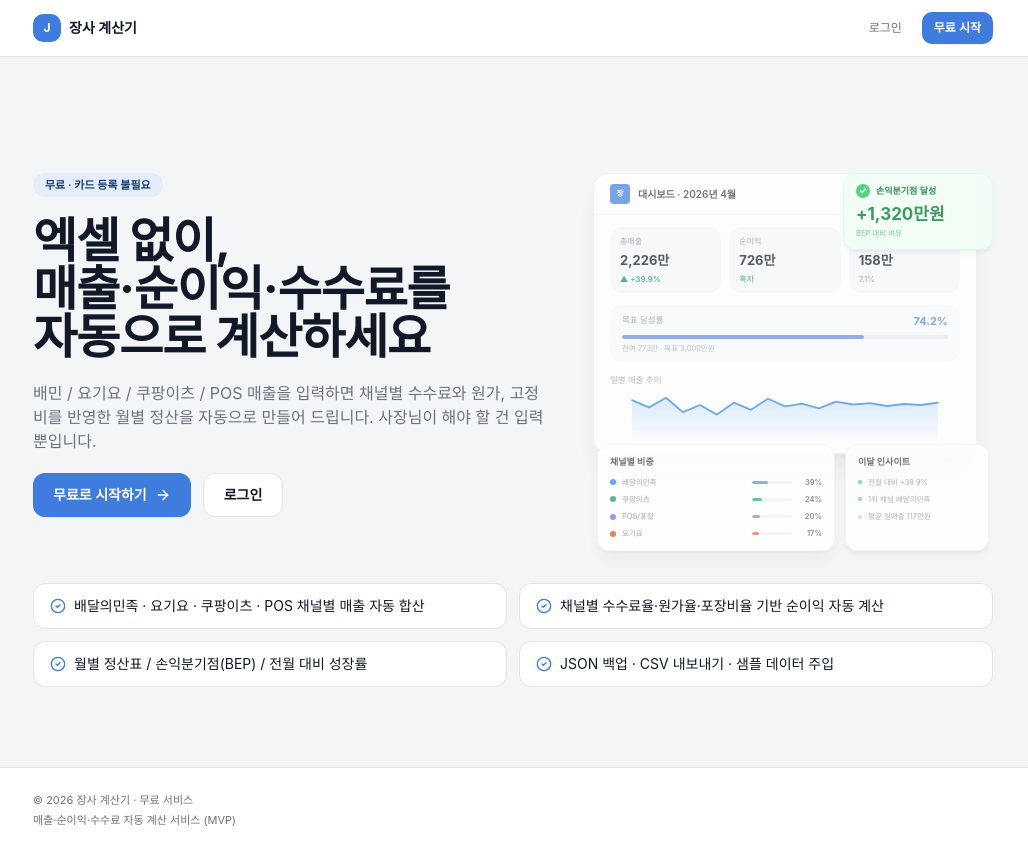
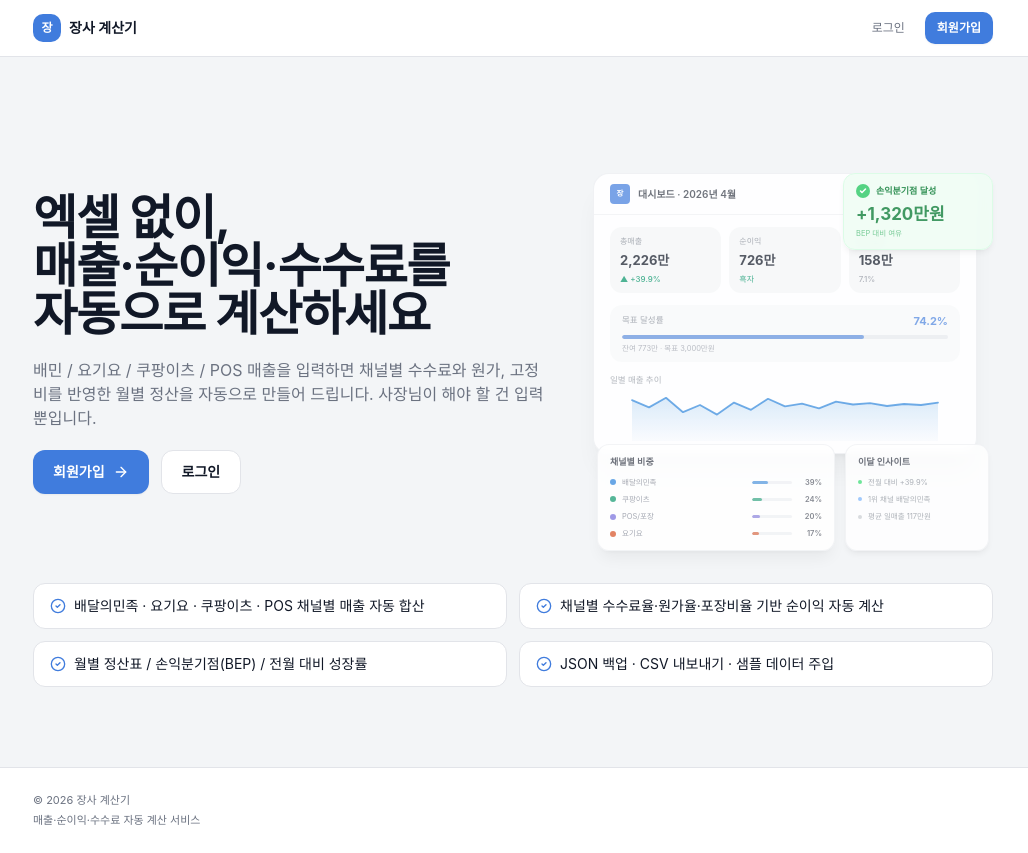
Before and after one commit to SooshinDG/JANGSA, a Next.js app: page / in a window 1280 px wide. Shown: the whole page, without its empty margins (127-1155 px from the left). Built offline with nearby package versions, Linux system fonts and the light colour scheme.

Commit message:
무료 전환 full

```diff
--- a/app/(marketing)/layout.tsx
+++ b/app/(marketing)/layout.tsx
@@ -12,7 +12,7 @@ export default function MarketingLayout({ children }: { children: ReactNode }) {
         <div className="mx-auto flex h-14 w-full max-w-5xl items-center justify-between px-4 md:px-8">
           <Link href="/" className="flex items-center gap-2">
             <span className="flex h-7 w-7 items-center justify-center rounded-md bg-primary text-xs font-bold text-primary-foreground">
-              J
+              장
             </span>
             <span className="text-sm font-semibold text-foreground">
               장사 계산기
@@ -32,7 +32,7 @@ export default function MarketingLayout({ children }: { children: ReactNode }) {
               href="/signup"
               className="ml-1 inline-flex h-8 items-center rounded-md bg-primary px-3 text-xs font-semibold text-primary-foreground shadow-sm transition-colors hover:bg-primary/90"
             >
-              무료 시작
+              회원가입
             </Link>
           </nav>
         </div>
@@ -40,8 +40,8 @@ export default function MarketingLayout({ children }: { children: ReactNode }) {
       <main className="flex flex-1 flex-col">{children}</main>
       <footer className="border-t border-border bg-card">
         <div className="mx-auto flex w-full max-w-5xl flex-col gap-1 px-4 py-6 text-[11px] text-muted-foreground md:px-8">
-          <p>© 2026 장사 계산기 · 무료 서비스</p>
-          <p>매출·순이익·수수료 자동 계산 서비스 (MVP)</p>
+          <p>© 2026 장사 계산기</p>
+          <p>매출·순이익·수수료 자동 계산 서비스</p>
         </div>
       </footer>
     </div>
--- a/app/(marketing)/page.tsx
+++ b/app/(marketing)/page.tsx
@@ -18,9 +18,6 @@ export default function MarketingLandingPage() {
 
         {/* 왼쪽: 헤드라인 + CTA */}
         <div className="flex-1 space-y-5">
-          <span className="inline-flex items-center gap-1 rounded-full bg-accent px-3 py-1 text-[11px] font-semibold text-accent-foreground">
-            무료 · 카드 등록 불필요
-          </span>
           <h1 className="text-3xl font-bold leading-tight tracking-tight text-foreground md:text-5xl">
             엑셀 없이,
             <br />
@@ -38,7 +35,7 @@ export default function MarketingLandingPage() {
               href="/signup"
               className="inline-flex h-11 items-center gap-2 rounded-lg bg-primary px-5 text-sm font-semibold text-primary-foreground shadow-sm transition-colors hover:bg-primary/90"
             >
-              무료로 시작하기
+              회원가입
               <ArrowRight className="h-4 w-4" aria-hidden="true" />
             </Link>
             <Link
--- a/app/(marketing)/signup/page.tsx
+++ b/app/(marketing)/signup/page.tsx
@@ -10,10 +10,10 @@ export default function SignupPage() {
     <section className="mx-auto flex w-full max-w-md flex-1 flex-col justify-center gap-6 px-4 py-16 md:px-8">
       <div className="space-y-1">
         <h1 className="text-2xl font-bold tracking-tight text-foreground">
-          7일 무료 체험 시작
+          회원가입
         </h1>
         <p className="text-xs text-muted-foreground">
-          이메일 주소와 비밀번호만 있으면 바로 시작할 수 있습니다.
+          이메일 주소와 비밀번호로 계정을 만들고 로그인할 수 있습니다.
         </p>
       </div>
 
--- a/app/(protected)/app/backup/page.tsx
+++ b/app/(protected)/app/backup/page.tsx
@@ -7,7 +7,7 @@ import {
   Download,
   FileCheck2,
   Loader2,
-  ShieldAlert,
+
   Sparkles,
   Trash2,
   Upload,
@@ -252,18 +252,6 @@ export default function AppBackupPage() {
         </div>
       ) : null}
 
-      {!canWrite ? (
-        <div className="flex items-start gap-2 rounded-lg border border-amber-200 bg-amber-50 px-4 py-3 text-xs text-amber-900">
-          <ShieldAlert aria-hidden="true" className="mt-0.5 h-4 w-4 shrink-0 text-amber-700" />
-          <div>
-            <p className="font-semibold">현재 계정 상태에서는 데이터를 수정할 수 없습니다.</p>
-            <p className="mt-0.5 text-amber-800/80">
-              내보내기(export)는 가능하지만, 복원·샘플·초기화는 결제 후 이용할 수 있습니다.
-            </p>
-          </div>
-        </div>
-      ) : null}
-
       <div className="flex flex-wrap items-center gap-3 rounded-lg border border-dashed border-primary/30 bg-accent/30 px-4 py-3 text-xs text-muted-foreground">
         <span className="font-medium text-accent-foreground">현재 매장</span>
         <span>엔트리 <span className="font-semibold text-foreground">{appLoading ? "로드 중..." : `${entries.length}건`}</span></span>
--- a/app/layout.tsx
+++ b/app/layout.tsx
@@ -5,14 +5,14 @@ import "./globals.css";
 export const metadata: Metadata = {
   title: "장사 계산기 | 매출·순이익·수수료 자동 계산",
   description:
-    "배민/요기요/쿠팡이츠/POS 매출을 입력하고 월별 정산과 KPI를 한눈에 확인하는 SaaS 정산 도구",
+    "배민/요기요/쿠팡이츠/POS 매출을 입력하고 월별 정산과 KPI를 한눈에 확인하는 정산 도구",
 };
 
 /**
  * 루트 레이아웃은 최소 HTML 쉘만 담당한다.
  * AppShell / AppStateProvider / 네비게이션은 아래 route group 레이아웃에서 구성:
  *
- * - app/(marketing)/layout.tsx     — 공개 영역 (랜딩 / 로그인 / 회원가입 / 요금제)
+ * - app/(marketing)/layout.tsx     — 공개 영역 (랜딩 / 로그인 / 회원가입)
  * - app/(legacy)/layout.tsx        — 로컬 Dexie 기반 구버전 경로 (점진적 이관 중)
  * - app/(protected)/app/layout.tsx — Supabase 인증 기반 신규 /app 영역
  */
--- a/components/auth/login-form.tsx
+++ b/components/auth/login-form.tsx
@@ -44,7 +44,7 @@ export function LoginForm({ pendingSignup }: { pendingSignup?: boolean }) {
           href="/signup"
           className="font-semibold text-primary hover:underline"
         >
-          7일 무료로 시작하기
+          회원가입
         </Link>
       </p>
     </form>
--- a/components/auth/signup-form.tsx
+++ b/components/auth/signup-form.tsx
@@ -15,11 +15,6 @@ export function SignupForm() {
 
   return (
     <form action={formAction} className="flex flex-col gap-4">
-      <div className="rounded-md border border-primary/30 bg-accent/50 px-3 py-2 text-[11px] leading-relaxed text-accent-foreground">
-        가입 즉시 <strong>7일 무료 체험</strong>이 시작됩니다. 카드 등록은
-        필요하지 않습니다.
-      </div>
-
       <Field
         id="signup-store-name"
         name="store_name"
@@ -57,7 +52,7 @@ export function SignupForm() {
 
       {state.error ? <ErrorBanner message={state.error} /> : null}
 
-      <SubmitButton label="무료 체험 시작하기" pendingLabel="계정 생성 중..." />
+      <SubmitButton label="회원가입" pendingLabel="계정 생성 중..." />
 
       <p className="text-center text-xs text-muted-foreground">
         이미 계정이 있으신가요?{" "}
--- a/components/entries/entries-editor.tsx
+++ b/components/entries/entries-editor.tsx
@@ -1,7 +1,6 @@
 "use client";
 
 import { useCallback, useMemo, type ReactNode } from "react";
-import { AlertTriangle } from "lucide-react";
 import { SectionCard } from "@/components/common/section-card";
 import { EntriesTableRow } from "./entries-table-row";
 import { useAppState } from "@/hooks/useAppState";
@@ -95,18 +94,6 @@ export function EntriesEditor({ month }: EntriesEditorProps) {
       }
       footer={footerText}
     >
-      {!canWrite ? (
-        <div className="mb-4 flex items-start gap-2 rounded-md border border-amber-200 bg-amber-50 px-4 py-3 text-xs text-amber-900">
-          <AlertTriangle aria-hidden="true" className="mt-0.5 h-4 w-4 shrink-0" />
-          <div>
-            <p className="font-semibold">현재 계정 상태에서는 매출 데이터를 수정할 수 없습니다.</p>
-            <p className="mt-0.5 text-amber-800/80">
-              결제를 진행하시면 다시 입력할 수 있습니다. 기존 데이터는 그대로 보존됩니다.
-            </p>
-          </div>
-        </div>
-      ) : null}
-
       {error ? (
         <div className="mb-4 rounded-md border border-destructive/40 bg-destructive/5 px-3 py-2 text-xs text-destructive">
           {error}
--- a/components/layout/topbar.tsx
+++ b/components/layout/topbar.tsx
@@ -11,7 +11,6 @@ const NAV_ITEMS = [
   { href: "/app/settlement", label: "월별 정산" },
   { href: "/app/settings", label: "설정" },
   { href: "/app/backup", label: "백업" },
-  { href: "/app/billing", label: "구독" },
 ] as const;
 
 function currentPageLabel(pathname: string | null): string {
--- a/components/settings/settings-form.tsx
+++ b/components/settings/settings-form.tsx
@@ -11,7 +11,7 @@ import {
   RotateCcw,
   Sparkles,
 } from "lucide-react";
-import { ShieldAlert } from "lucide-react";
+
 import { SectionCard } from "@/components/common/section-card";
 import { SettingsNumberField } from "./settings-number-field";
 import { CHANNELS } from "@/lib/constants/channels";
@@ -396,18 +396,6 @@ export function SettingsForm() {
 
   return (
     <>
-      {!canWrite ? (
-        <div className="flex items-start gap-2 rounded-lg border border-amber-200 bg-amber-50 px-4 py-3 text-xs text-amber-900">
-          <ShieldAlert aria-hidden="true" className="mt-0.5 h-4 w-4 shrink-0 text-amber-700" />
-          <div>
-            <p className="font-semibold">현재 계정 상태에서는 설정을 저장할 수 없습니다.</p>
-            <p className="mt-0.5 text-amber-800/80">
-              결제를 진행하시면 다시 수정할 수 있습니다. 현재 값은 그대로 확인할 수 있습니다.
-            </p>
-          </div>
-        </div>
-      ) : null}
-
       {externalChange ? (
         <ExternalChangeBanner
           dirty={isDirty}
```
